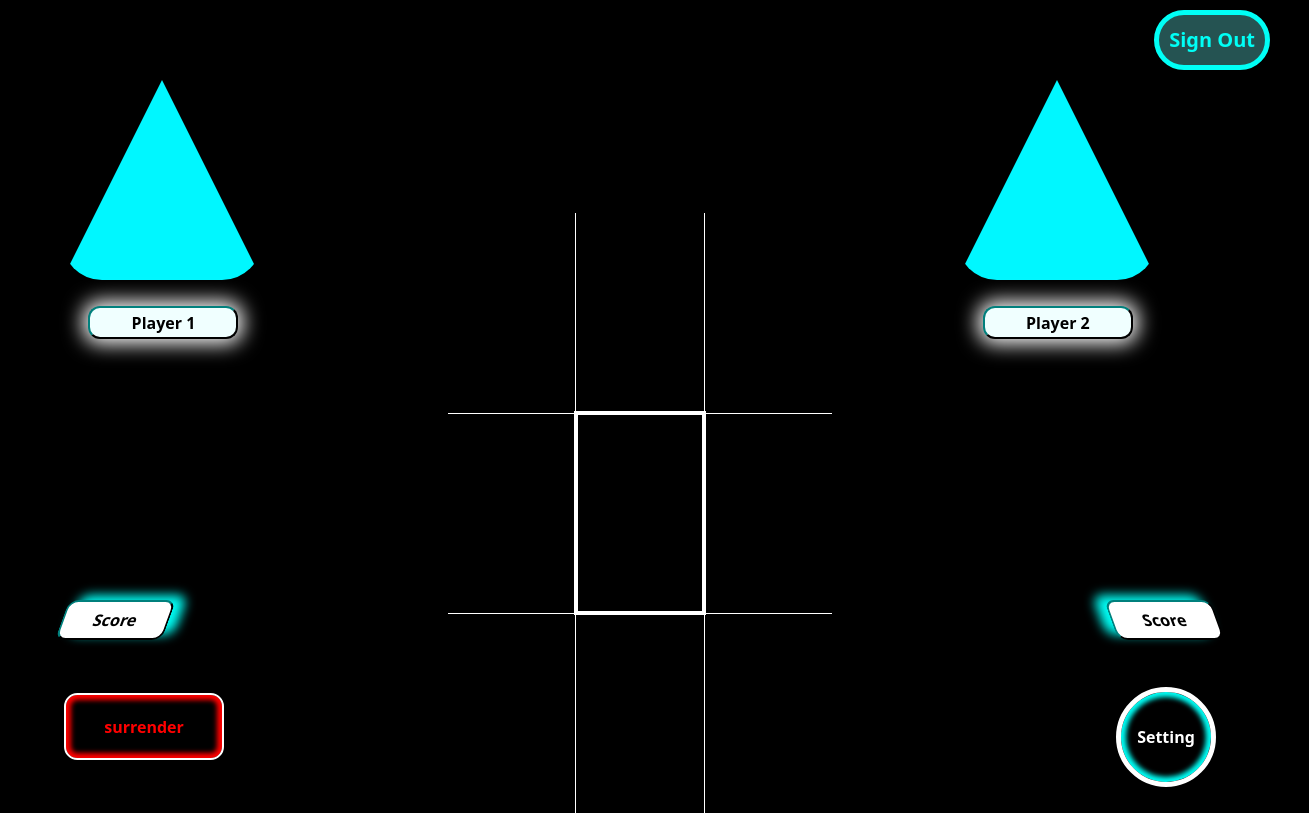
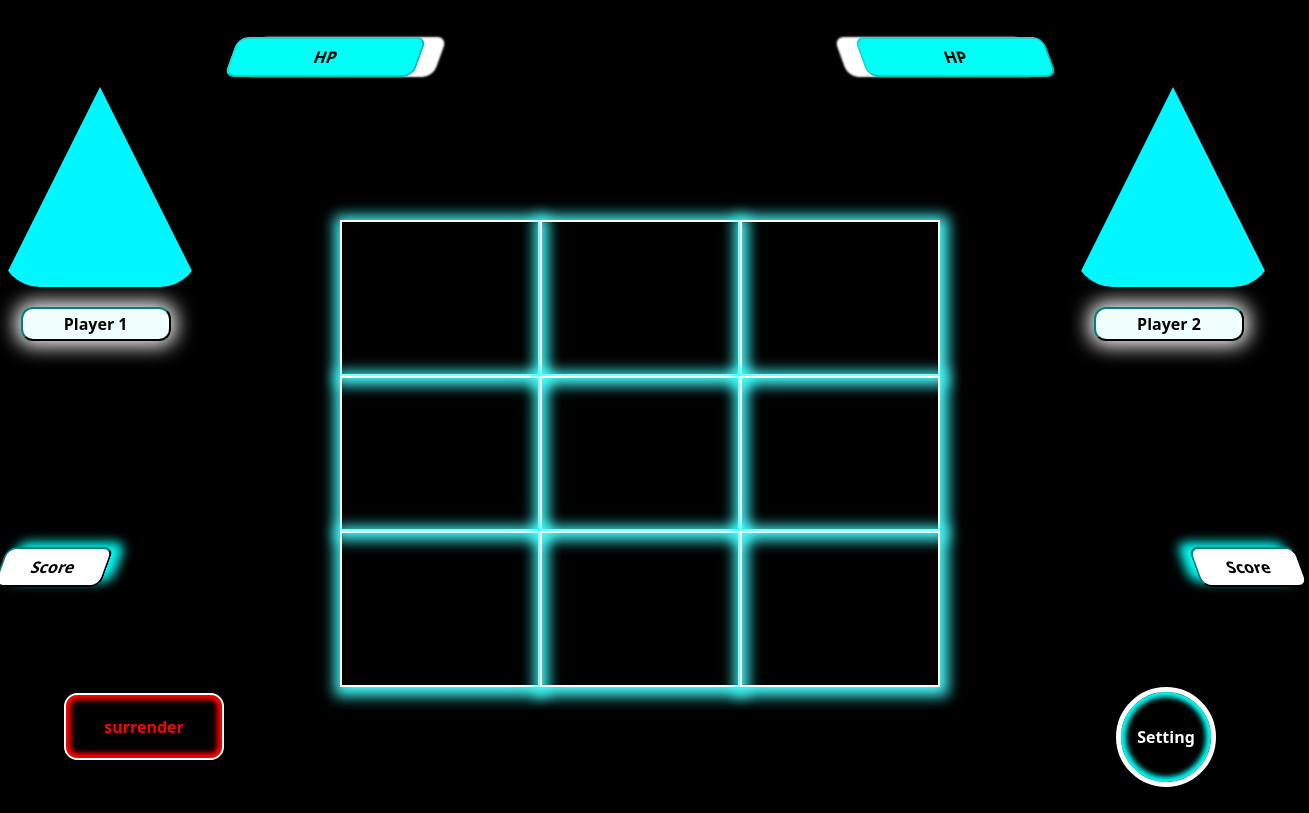
Before and after one commit to piyapawn/tripleT, a plain HTML site: page public/GameBoard.html in a window 1280 px wide. Shown: the whole page, 1309 px wide, since content can reach past the window. Drawn offline with nearby package versions, Linux system fonts and the light colour scheme.

Commit message:
edit table

```diff
--- a/public/GameBoard.html
+++ b/public/GameBoard.html
@@ -18,10 +18,6 @@
   </head>
   <body class="game">
     <div class="header">
-
-      <button id="signout-google" type="click" class="signOutButton logged-in">
-          Sign Out
-      </button>
 
       <div id="showhp">
         <div id="healthzone">
@@ -51,23 +47,17 @@
             <button id="player1score" class="score" disabled>Score
             </button>
         </div>
-        <table id="bort">
-            <tr id="A">
-                <td class="one square corner"> </td>
-                <td class="two square middle"> </td>
-                <td class="three square corner"> </td>
-            </tr>
-            <tr id="B">
-                <td class="one square middle"> </td>
-                <td class="two square center"> </td>
-                <td class="three square middle"> </td>
-            </tr>
-            <tr id="C">
-                <td class="one square corner"> </td>
-                <td class="two square middle"> </td>
-                <td class="three square corner"> </td>
-            </tr>
-        </table>
+        <div class="game--container">
+            <div data-cell-index="0" class="cell"></div>
+            <div data-cell-index="1" class="cell"></div>
+            <div data-cell-index="2" class="cell"></div>
+            <div data-cell-index="3" class="cell"></div>
+            <div data-cell-index="4" class="cell"></div>
+            <div data-cell-index="5" class="cell"></div>
+            <div data-cell-index="6" class="cell"></div>
+            <div data-cell-index="7" class="cell"></div>
+            <div data-cell-index="8" class="cell"></div>
+        </div>
         <div>
             <div id="avatar" class="p2avatar">
             </div>
--- a/public/game.css
+++ b/public/game.css
@@ -1,6 +1,6 @@
 /*ForGameBoard*/
 body{
-    background-color: black;
+    background-color: rgb(0, 0, 0);
   }
   .header{
     padding: 10px;
@@ -56,7 +56,6 @@ body{
   /*--- HP ---*/
   #showhp{
     width: 100%;
-    display: none;
   }
   #healthzone{
     width: 100%;
@@ -132,6 +131,26 @@ body{
   }
 
   /*--- Board ---*/
+  .game--container {
+      display: grid;
+      grid-template-columns: repeat(3, auto);
+      margin: 100pt;
+      color: #04c0b2;
+      height: 70%;
+    }
+    .cell {
+        width: 150pt;
+        box-shadow: 1pt 2pt 10pt 5pt #45ffff;
+        border: 2px solid white;
+        cursor: pointer;
+        line-height: 100px;
+        font-size: 60px;
+    }
+
+
+
+
+/*--- บอร์ดอันเก่า ---*/
   #bort {
     margin-top: 100pt;
     width: 30%;
```
